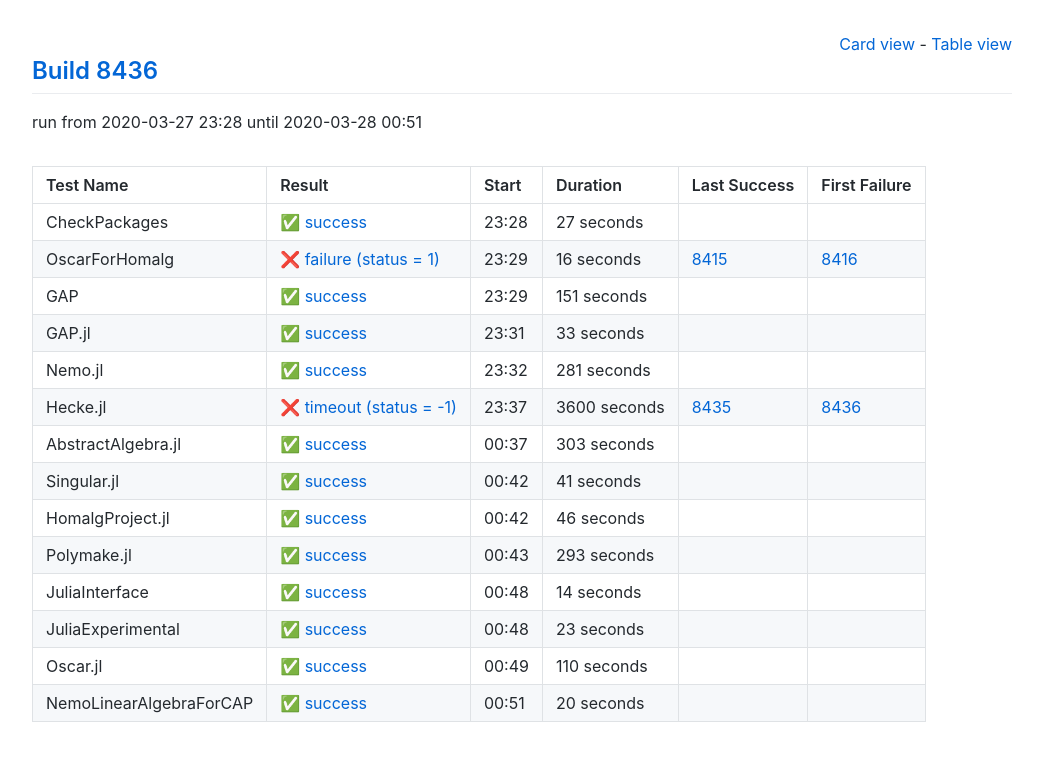
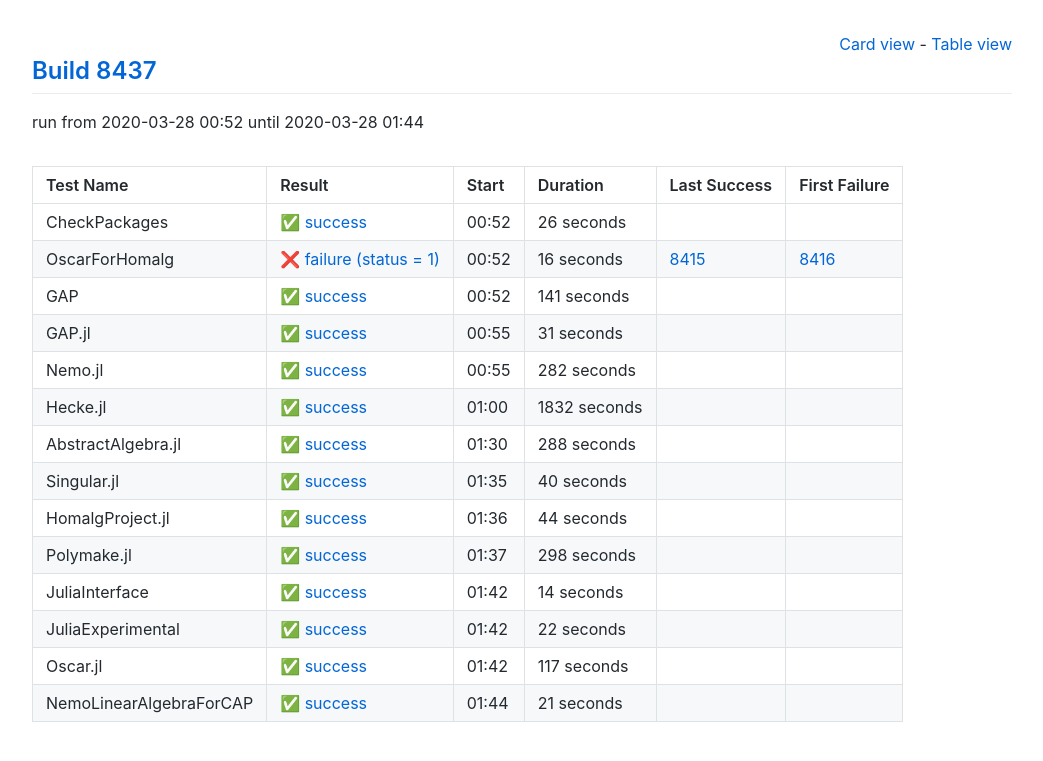
Before and after one commit to oscar-system/oscar-ci-status, a Jekyll site: the page built from table.html, in a window 1280 px wide. Shown: the top 761 px of the page, without its empty margins (118-1161 px from the left). Built offline with Jekyll 4.4.1, drawn with Linux system fonts in a browser that asks for light colours.

Commit message:
Build 8437

```diff
--- a/_data/ci.yml
+++ b/_data/ci.yml
@@ -1,16 +1,16 @@
-build: 8436
-build_url: https://oscarci.mathematik.uni-kl.de/job/oscar/8436/
+build: 8437
+build_url: https://oscarci.mathematik.uni-kl.de/job/oscar/8437/
 job: oscar
 tests:
-- duration: 27
+- duration: 26
   exitcode: 0
   first_failure: false
   first_failure_url: null
   last_success: false
   last_success_url: null
-  log: https://oscarci.mathematik.uni-kl.de/job/oscar/8436/artifact/logs/build-8436/CheckPackages.log
+  log: https://oscarci.mathematik.uni-kl.de/job/oscar/8437/artifact/logs/build-8437/CheckPackages.log
   name: CheckPackages
-  start: 2020-03-27 23:28
+  start: 2020-03-28 00:52
   status: success
   success: true
 - duration: 16
@@ -19,97 +19,97 @@ tests:
   first_failure_url: https://oscarci.mathematik.uni-kl.de/job/oscar/8416/
   last_success: 8415
   last_success_url: https://oscarci.mathematik.uni-kl.de/job/oscar/8415/
-  log: https://oscarci.mathematik.uni-kl.de/job/oscar/8436/artifact/logs/build-8436/OscarForHomalg.log
+  log: https://oscarci.mathematik.uni-kl.de/job/oscar/8437/artifact/logs/build-8437/OscarForHomalg.log
   name: OscarForHomalg
-  start: 2020-03-27 23:29
+  start: 2020-03-28 00:52
   status: failure
   success: false
-- duration: 151
+- duration: 141
   exitcode: 0
   first_failure: false
   first_failure_url: null
   last_success: false
   last_success_url: null
-  log: https://oscarci.mathematik.uni-kl.de/job/oscar/8436/artifact/logs/build-8436/GAP.log
+  log: https://oscarci.mathematik.uni-kl.de/job/oscar/8437/artifact/logs/build-8437/GAP.log
   name: GAP
-  start: 2020-03-27 23:29
+  start: 2020-03-28 00:52
   status: success
   success: true
-- duration: 33
+- duration: 31
   exitcode: 0
   first_failure: false
   first_failure_url: null
   last_success: false
   last_success_url: null
-  log: https://oscarci.mathematik.uni-kl.de/job/oscar/8436/artifact/logs/build-8436/GAP.jl.log
+  log: https://oscarci.mathematik.uni-kl.de/job/oscar/8437/artifact/logs/build-8437/GAP.jl.log
   name: GAP.jl
-  start: 2020-03-27 23:31
+  start: 2020-03-28 00:55
   status: success
   success: true
-- duration: 281
+- duration: 282
   exitcode: 0
   first_failure: false
   first_failure_url: null
   last_success: false
   last_success_url: null
-  log: https://oscarci.mathematik.uni-kl.de/job/oscar/8436/artifact/logs/build-8436/Nemo.jl.log
+  log: https://oscarci.mathematik.uni-kl.de/job/oscar/8437/artifact/logs/build-8437/Nemo.jl.log
   name: Nemo.jl
-  start: 2020-03-27 23:32
+  start: 2020-03-28 00:55
   status: success
   success: true
-- duration: 3600
-  exitcode: -1
-  first_failure: 8436
-  first_failure_url: https://oscarci.mathematik.uni-kl.de/job/oscar/8436/
-  last_success: 8435
-  last_success_url: https://oscarci.mathematik.uni-kl.de/job/oscar/8435/
-  log: https://oscarci.mathematik.uni-kl.de/job/oscar/8436/artifact/logs/build-8436/Hecke.jl.log
-  name: Hecke.jl
-  start: 2020-03-27 23:37
-  status: timeout
-  success: false
-- duration: 303
+- duration: 1832
   exitcode: 0
   first_failure: false
   first_failure_url: null
   last_success: false
   last_success_url: null
-  log: https://oscarci.mathematik.uni-kl.de/job/oscar/8436/artifact/logs/build-8436/AbstractAlgebra.jl.log
-  name: AbstractAlgebra.jl
-  start: 2020-03-28 00:37
+  log: https://oscarci.mathematik.uni-kl.de/job/oscar/8437/artifact/logs/build-8437/Hecke.jl.log
+  name: Hecke.jl
+  start: 2020-03-28 01:00
   status: success
   success: true
-- duration: 41
+- duration: 288
   exitcode: 0
   first_failure: false
   first_failure_url: null
   last_success: false
   last_success_url: null
-  log: https://oscarci.mathematik.uni-kl.de/job/oscar/8436/artifact/logs/build-8436/Singular.jl.log
-  name: Singular.jl
-  start: 2020-03-28 00:42
+  log: https://oscarci.mathematik.uni-kl.de/job/oscar/8437/artifact/logs/build-8437/AbstractAlgebra.jl.log
+  name: AbstractAlgebra.jl
+  start: 2020-03-28 01:30
   status: success
   success: true
-- duration: 46
+- duration: 40
   exitcode: 0
   first_failure: false
   first_failure_url: null
   last_success: false
   last_success_url: null
-  log: https://oscarci.mathematik.uni-kl.de/job/oscar/8436/artifact/logs/build-8436/HomalgProject.jl.log
-  name: HomalgProject.jl
-  start: 2020-03-28 00:42
+  log: https://oscarci.mathematik.uni-kl.de/job/oscar/8437/artifact/logs/build-8437/Singular.jl.log
+  name: Singular.jl
+  start: 2020-03-28 01:35
   status: success
   success: true
-- duration: 293
+- duration: 44
   exitcode: 0
   first_failure: false
   first_failure_url: null
   last_success: false
   last_success_url: null
-  log: https://oscarci.mathematik.uni-kl.de/job/oscar/8436/artifact/logs/build-8436/Polymake.jl.log
+  log: https://oscarci.mathematik.uni-kl.de/job/oscar/8437/artifact/logs/build-8437/HomalgProject.jl.log
+  name: HomalgProject.jl
+  start: 2020-03-28 01:36
+  status: success
+  success: true
+- duration: 298
+  exitcode: 0
+  first_failure: false
+  first_failure_url: null
+  last_success: false
+  last_success_url: null
+  log: https://oscarci.mathematik.uni-kl.de/job/oscar/8437/artifact/logs/build-8437/Polymake.jl.log
   name: Polymake.jl
-  start: 2020-03-28 00:43
+  start: 2020-03-28 01:37
   status: success
   success: true
 - duration: 14
@@ -118,41 +118,41 @@ tests:
   first_failure_url: null
   last_success: false
   last_success_url: null
-  log: https://oscarci.mathematik.uni-kl.de/job/oscar/8436/artifact/logs/build-8436/JuliaInterface.log
+  log: https://oscarci.mathematik.uni-kl.de/job/oscar/8437/artifact/logs/build-8437/JuliaInterface.log
   name: JuliaInterface
-  start: 2020-03-28 00:48
+  start: 2020-03-28 01:42
   status: success
   success: true
-- duration: 23
+- duration: 22
   exitcode: 0
   first_failure: false
   first_failure_url: null
   last_success: false
   last_success_url: null
-  log: https://oscarci.mathematik.uni-kl.de/job/oscar/8436/artifact/logs/build-8436/JuliaExperimental.log
+  log: https://oscarci.mathematik.uni-kl.de/job/oscar/8437/artifact/logs/build-8437/JuliaExperimental.log
   name: JuliaExperimental
-  start: 2020-03-28 00:48
+  start: 2020-03-28 01:42
   status: success
   success: true
-- duration: 110
+- duration: 117
   exitcode: 0
   first_failure: false
   first_failure_url: null
   last_success: false
   last_success_url: null
-  log: https://oscarci.mathematik.uni-kl.de/job/oscar/8436/artifact/logs/build-8436/Oscar.jl.log
+  log: https://oscarci.mathematik.uni-kl.de/job/oscar/8437/artifact/logs/build-8437/Oscar.jl.log
   name: Oscar.jl
-  start: 2020-03-28 00:49
+  start: 2020-03-28 01:42
   status: success
   success: true
-- duration: 20
+- duration: 21
   exitcode: 0
   first_failure: false
   first_failure_url: null
   last_success: false
   last_success_url: null
-  log: https://oscarci.mathematik.uni-kl.de/job/oscar/8436/artifact/logs/build-8436/NemoLinearAlgebraForCAP.log
+  log: https://oscarci.mathematik.uni-kl.de/job/oscar/8437/artifact/logs/build-8437/NemoLinearAlgebraForCAP.log
   name: NemoLinearAlgebraForCAP
-  start: 2020-03-28 00:51
+  start: 2020-03-28 01:44
   status: success
   success: true
```
Also changed, not shown: README.md.
